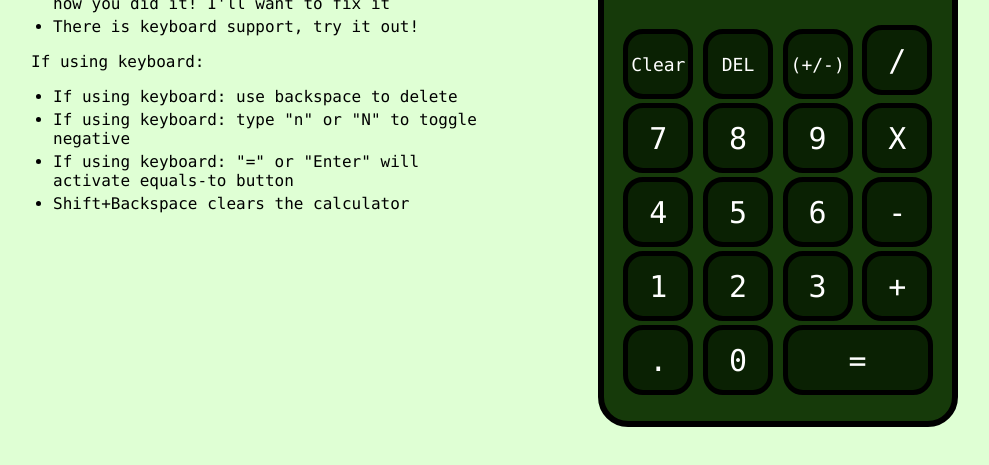
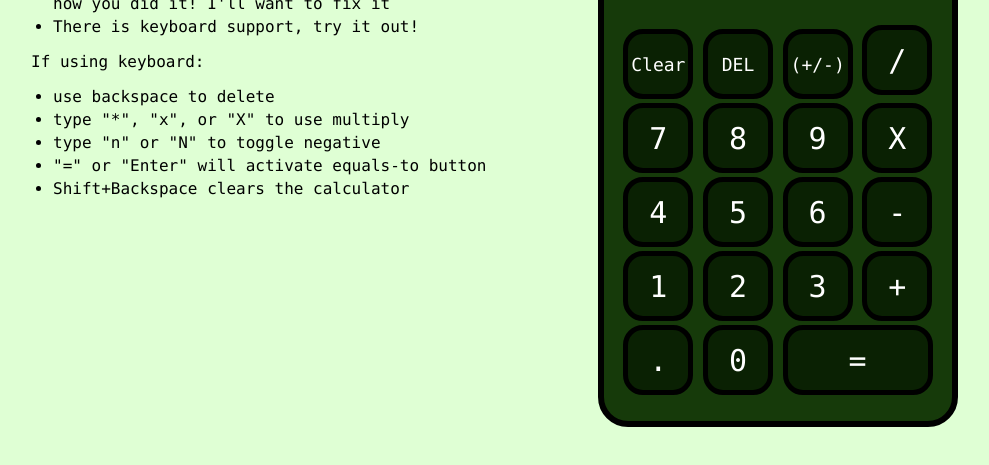
Before and after one commit to harithkhan/odin-calculator, a plain HTML site: page index.html in a window 1280 px wide. Shown: the part 281-746 px from the top of the page, without its empty margins (30-1019 px from the left). Drawn offline with Linux system fonts and the light colour scheme.

Commit message:
feat: add "x" and "X" keys for keyboard support Add "x" and "X" keys for keyboard support to activate multiply operator. Update notes section of index page to reflect new functionality.

```diff
--- a/index.html
+++ b/index.html
@@ -20,9 +20,10 @@
                 </ul>
                 <div>If using keyboard:</div>
                 <ul>
-                    <li>If using keyboard: use backspace to delete</li>
-                    <li>If using keyboard: type "n" or "N" to toggle negative</li>
-                    <li>If using keyboard: "=" or "Enter" will activate equals-to button</li>
+                    <li>use backspace to delete</li>
+                    <li>type "*", "x", or "X" to use multiply</li>
+                    <li>type "n" or "N" to toggle negative</li>
+                    <li>"=" or "Enter" will activate equals-to button</li>
                     <li>Shift+Backspace clears the calculator</li>
                 </ul>
             </div>
--- a/javascript.js
+++ b/javascript.js
@@ -683,7 +683,7 @@ document.addEventListener("keydown", (event) => {
     if (event.key === "n" || event.key === "N") handleToggleNegative();
     if (event.key === "+") handleOperatorClick("+");
     if (event.key === "-") handleOperatorClick("-");
-    if (event.key === "*") handleOperatorClick("*");
+    if (event.key === "*" || event.key === "x" || event.key === "X") handleOperatorClick("*");
     if (event.key === "/") handleOperatorClick("/");
     if (event.key === "=" || event.key === "Enter") handleEqualsToClick();
     if (event.key === ".") handleDecimalClick();
```
